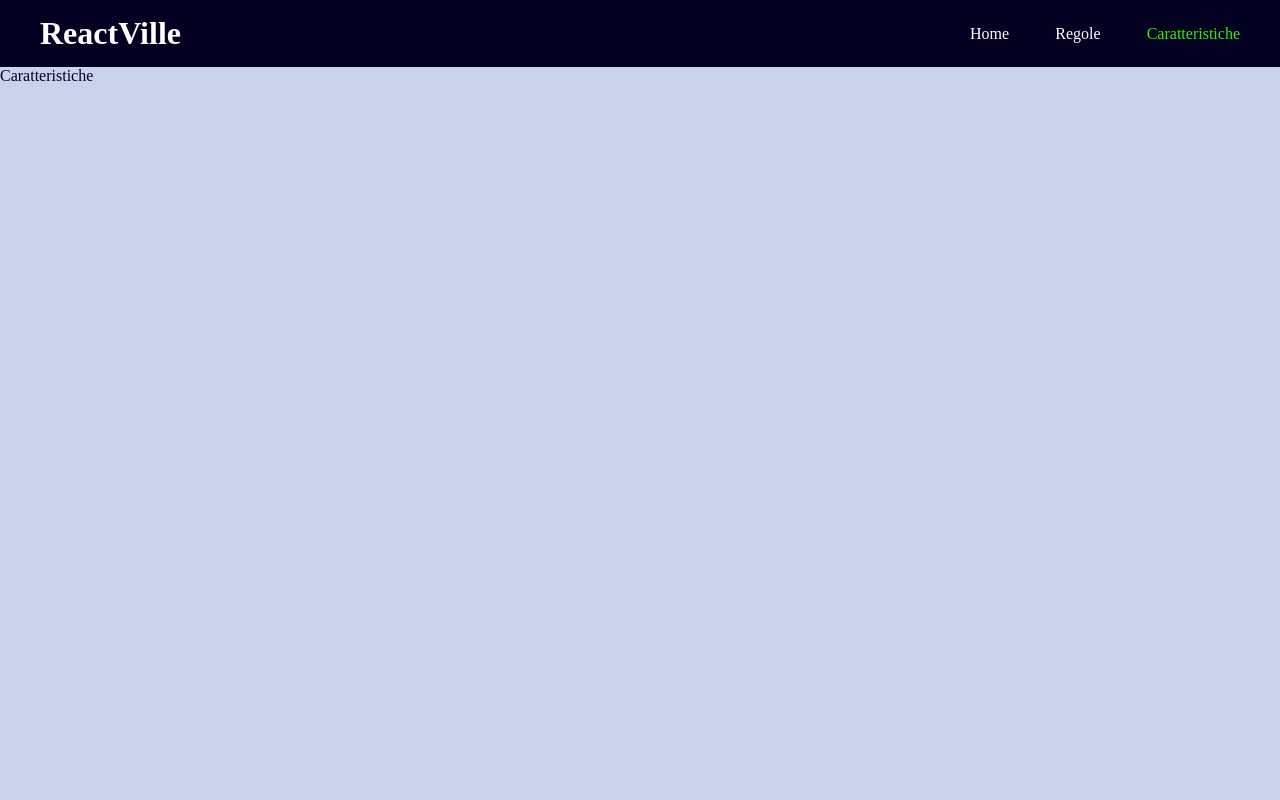
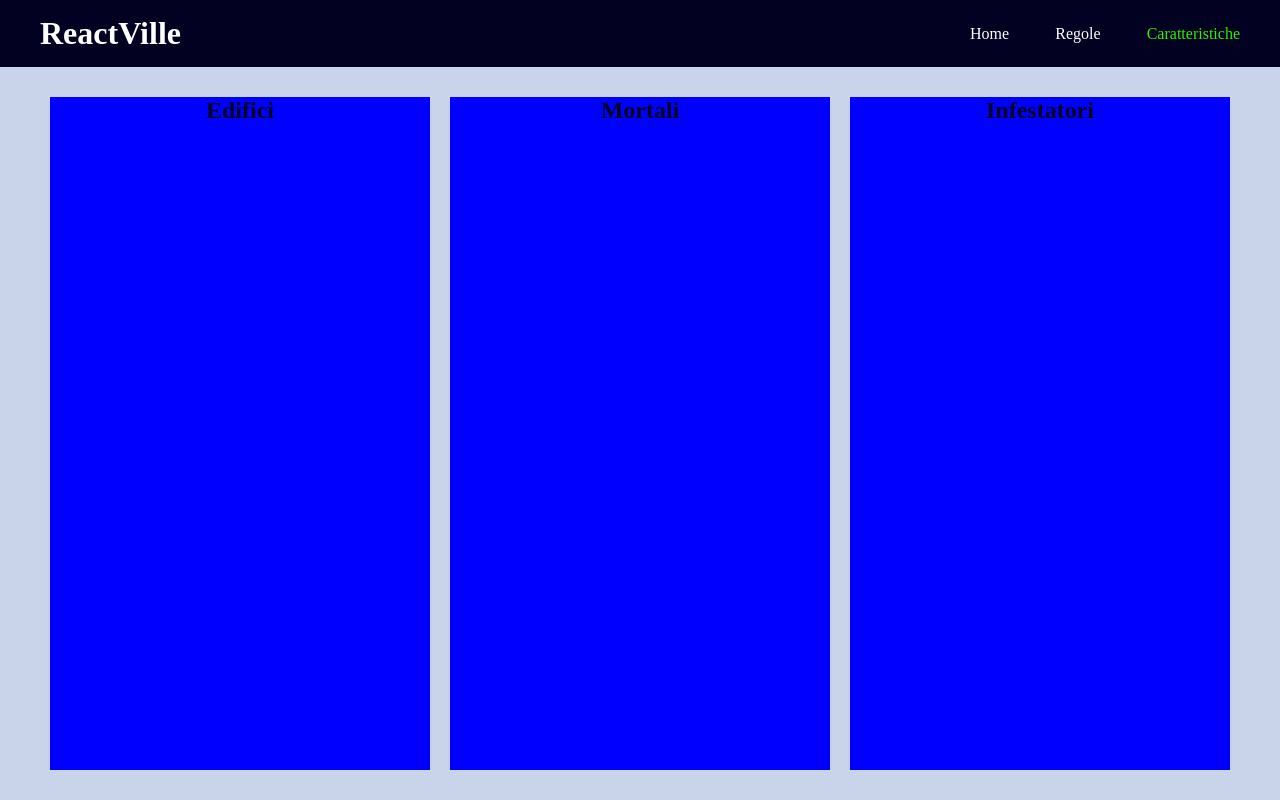
Before and after one commit to anbelf7/reactVille, a React (Create React App) app: page /caratteristiche in a window 1280 px wide. Built offline with nearby package versions, Linux system fonts and the light colour scheme.

Commit message:
Modifica regole

```diff
--- a/package.json
+++ b/package.json
@@ -14,7 +14,7 @@
   },
   "scripts": {
     "start": "react-scripts start",
-    "build": "react-scripts build",
+    "build": "CI= react-scripts build",
     "test": "react-scripts test",
     "eject": "react-scripts eject"
   },
--- a/src/App.css
+++ b/src/App.css
@@ -4,8 +4,7 @@
   --body-color: #c9d3e9;
   --black-color: #282828;
   --primary-color: #020122;
-
-  --caselle: #25f500;
+  --secondary-color: #25f500;
 }
 @font-face {
   font-family: Montserrat;
@@ -65,7 +64,7 @@ body {
 }
 .App header a.activeItem,
 .App header a:hover {
-  color: var(--caselle);
+  color: var(--secondary-color);
 }
 .App header li {
   /* margin-left: 2rem; */
@@ -85,7 +84,7 @@ body {
   outline: none;
 }
 .App header button.reset {
-  background-color: var(--caselle);
+  background-color: var(--secondary-color);
   /* border: 2px solid red; */
   color: var(--primary-color);
 }
@@ -215,6 +214,44 @@ body {
   opacity: 0.3;
 }
 
+/*? ----- PAGINA ----- */
+.App .pagina {
+  /* background-color: red; */
+  height: 100%;
+  margin: 3rem 5rem;
+  /* padding: 2rem; */
+}
+
+/*? ----- REGOLE ----- */
+.App .Regole {
+}
+.App .Regole p {
+  margin-bottom: 1rem;
+  line-height: 3rem;
+}
+.App .Regole h1 {
+  margin-bottom: 1rem;
+  font-size: 2.5rem;
+  text-transform: uppercase;
+  /* color: var(--primary-color); */
+}
+
+/*? ----- CARATTERISTICHE ----- */
+.App .Caratteristiche {
+  display: flex;
+  justify-content: space-between;
+}
+.App .Caratteristiche .carContainer {
+  background-color: blue;
+  flex: 1;
+}
+.App .Caratteristiche .carMortali {
+  margin: 0 2rem;
+}
+.App .Caratteristiche h2 {
+  text-align: center;
+}
+
 /*? ----- FOOTER ----- */
 .App footer {
   background-color: var(--white-color);
@@ -241,9 +278,9 @@ body {
 }
 .App footer .infestatori li {
   margin: 0.4rem 0.7rem;
-  /* background-color: var(--caselle); */
-  border-bottom: 2px solid var(--caselle);
-  border-top: 2px solid var(--caselle);
+  /* background-color: var(--secondary-color); */
+  border-bottom: 2px solid var(--secondary-color);
+  border-top: 2px solid var(--secondary-color);
   padding: 0.5rem 0.7rem;
   /* border-radius: 1rem; */
 }
--- a/src/components/Caratteristiche.js
+++ b/src/components/Caratteristiche.js
@@ -1,8 +1,23 @@
 import React, { Component } from 'react';
+import edifici from '../data/edifici.json';
+import mortali from '../data/mortali.json';
+import infestatori from '../data/infestatori.json';
 
 export class Caratteristiche extends Component {
   render() {
-    return <div>Caratteristiche</div>;
+    return (
+      <div className="Caratteristiche pagina">
+        <div className="carEdifici carContainer">
+          <h2>Edifici</h2>
+        </div>
+        <div className="carMortali carContainer">
+          <h2>Mortali</h2>
+        </div>
+        <div className="carInfestatori carContainer">
+          <h2>Infestatori</h2>
+        </div>
+      </div>
+    );
   }
 }
 
--- a/src/components/Regole.js
+++ b/src/components/Regole.js
@@ -3,7 +3,7 @@ import React, { Component } from 'react';
 export class Regole extends Component {
   render() {
     return (
-      <div>
+      <div className="Regole pagina">
         <p>
           In ReactVille guiderai un'orda di infestatori con l'obiettivo di
           risvegliare lo spirito Darkling e dominare l'intero pianeta.
```
Also changed, not shown: 1 other file (tests, documents, lock files or other folders).
